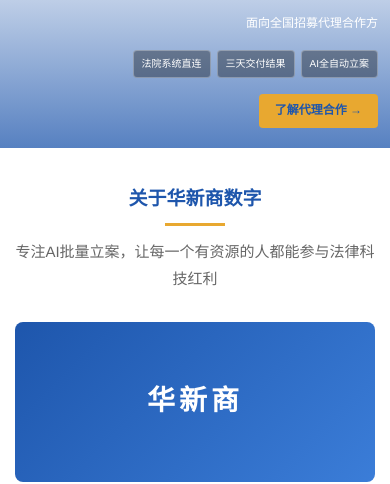
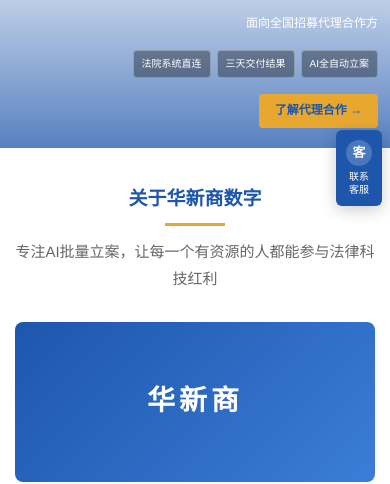
Before and after one commit to MiouX11/huaxinshang, a plain HTML site: page index.html in a window 390 px wide. Shown: the part 254-738 px from the top of the page. Drawn offline with nearby package versions, Linux system fonts and the light colour scheme.

Commit message:
添加企业微信客服悬浮按钮

```diff
--- a/index.html
+++ b/index.html
@@ -185,6 +185,16 @@
         .contact-form input:focus, .contact-form textarea:focus { outline: none; border-color: var(--blue); box-shadow: 0 0 0 3px rgba(30,86,172,0.1); transition: all 0.3s ease; }
         @keyframes floatUpDown { 0%,100% { transform: translateY(0); } 50% { transform: translateY(-6px); } }
         .card-icon { animation: floatUpDown 3s ease-in-out infinite; }
+        /* ====== 右侧悬浮客服 ====== */
+        .side-contact { position: fixed; right: 16px; top: 50%; transform: translateY(-50%); z-index: 9998; background: var(--deep-blue); color: #fff; width: 56px; padding: 12px 8px; border-radius: 8px; text-align: center; text-decoration: none; box-shadow: 0 4px 16px rgba(0,0,0,0.2); transition: all 0.3s; display: flex; flex-direction: column; align-items: center; gap: 4px; }
+        .side-contact:hover { background: var(--gold); color: var(--deep-blue); transform: translateY(-52%); box-shadow: 0 6px 24px rgba(201,168,76,0.4); text-decoration: none; }
+        .side-contact .side-icon { display: block; width: 32px; height: 32px; background: rgba(255,255,255,0.2); border-radius: 50%; line-height: 32px; font-size: 16px; font-weight: 700; }
+        .side-contact .side-text { display: block; font-size: 11px; line-height: 1.3; font-weight: 500; }
+        @media (max-width: 768px) {
+            .side-contact { width: 46px; right: 8px; padding: 10px 6px; border-radius: 6px; }
+            .side-contact .side-icon { width: 26px; height: 26px; line-height: 26px; font-size: 13px; }
+            .side-contact .side-text { font-size: 10px; }
+        }
 
         /* ====== RESPONSIVE ====== */
         @media (max-width: 992px) {
@@ -665,6 +675,12 @@
         </div>
     </footer>
 
+    <!-- ==================== 右侧悬浮客服 ==================== -->
+    <a href="https://work.weixin.qq.com/kfid/kfc568b8aa9acbf44e6" target="_blank" class="side-contact">
+        <span class="side-icon">客</span>
+        <span class="side-text">联系<br>客服</span>
+    </a>
+
     <!-- ==================== MODAL ==================== -->
     <div class="modal-overlay" id="loginModal">
         <div class="modal-box">
@@ -672,7 +688,7 @@
             <h3>查看AI工作状态</h3>
             <p>AI批量立案系统实时仪表盘</p>
             <p style="font-size:13px;color:#999;">添加客服微信获取登录密码</p>
-            <div class="modal-highlight">客服微信：__________</div>
+            <div class="modal-highlight"><a href="https://work.weixin.qq.com/kfid/kfc568b8aa9acbf44e6" target="_blank" style="color:var(--deep-blue);text-decoration:underline;">点击联系在线客服</a></div>
             <p style="font-size:12px;color:#999;">获取密码后点击下方按钮进入</p>
             <a href="https://mioux11.github.io/ai-filing-dashboard/master.html" target="_blank" class="btn-close-modal">进入AI工作台</a>
             <p style="margin-top:12px;font-size:12px;color:#aaa;">或点击空白处关闭</p>
```
